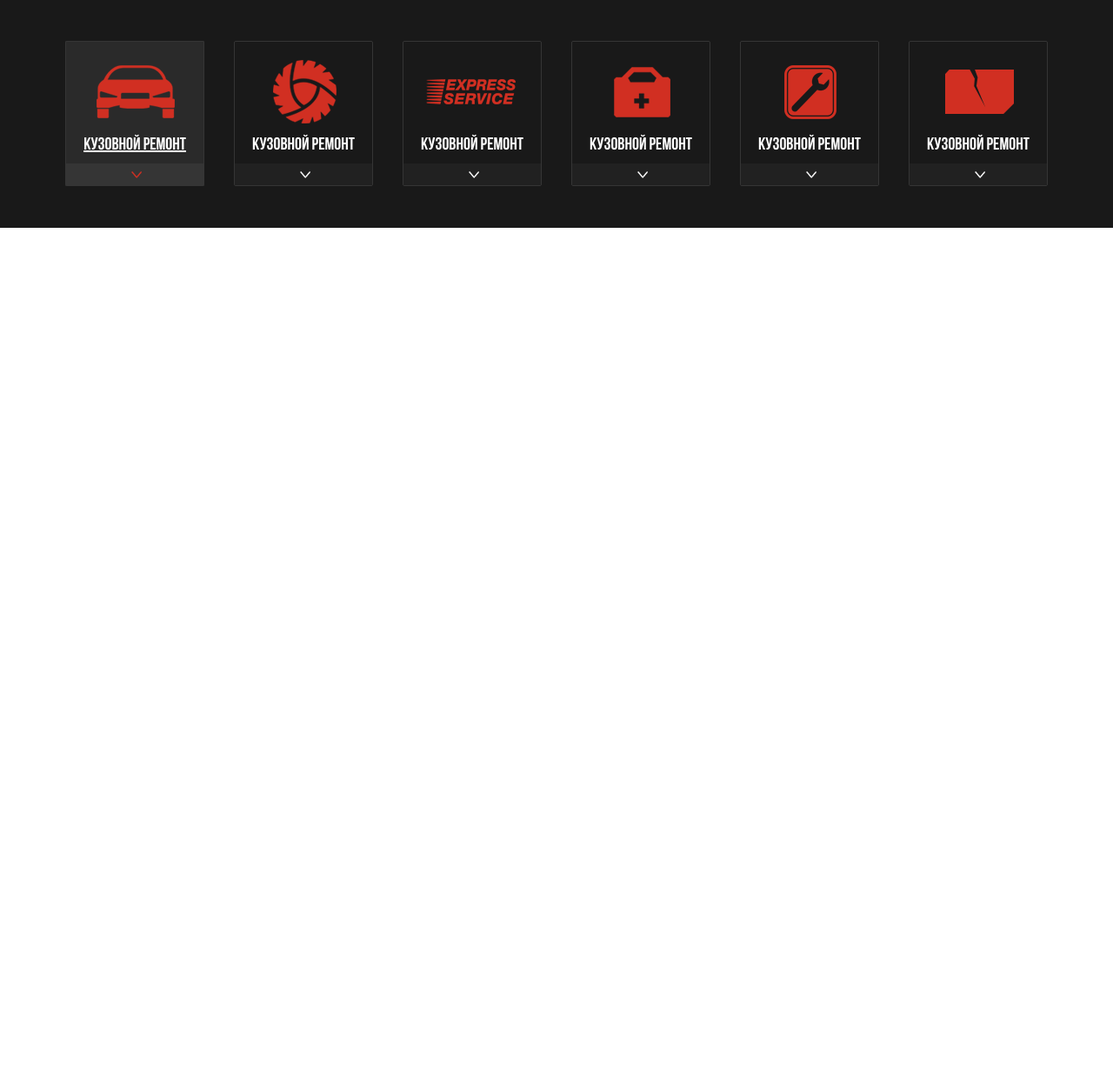
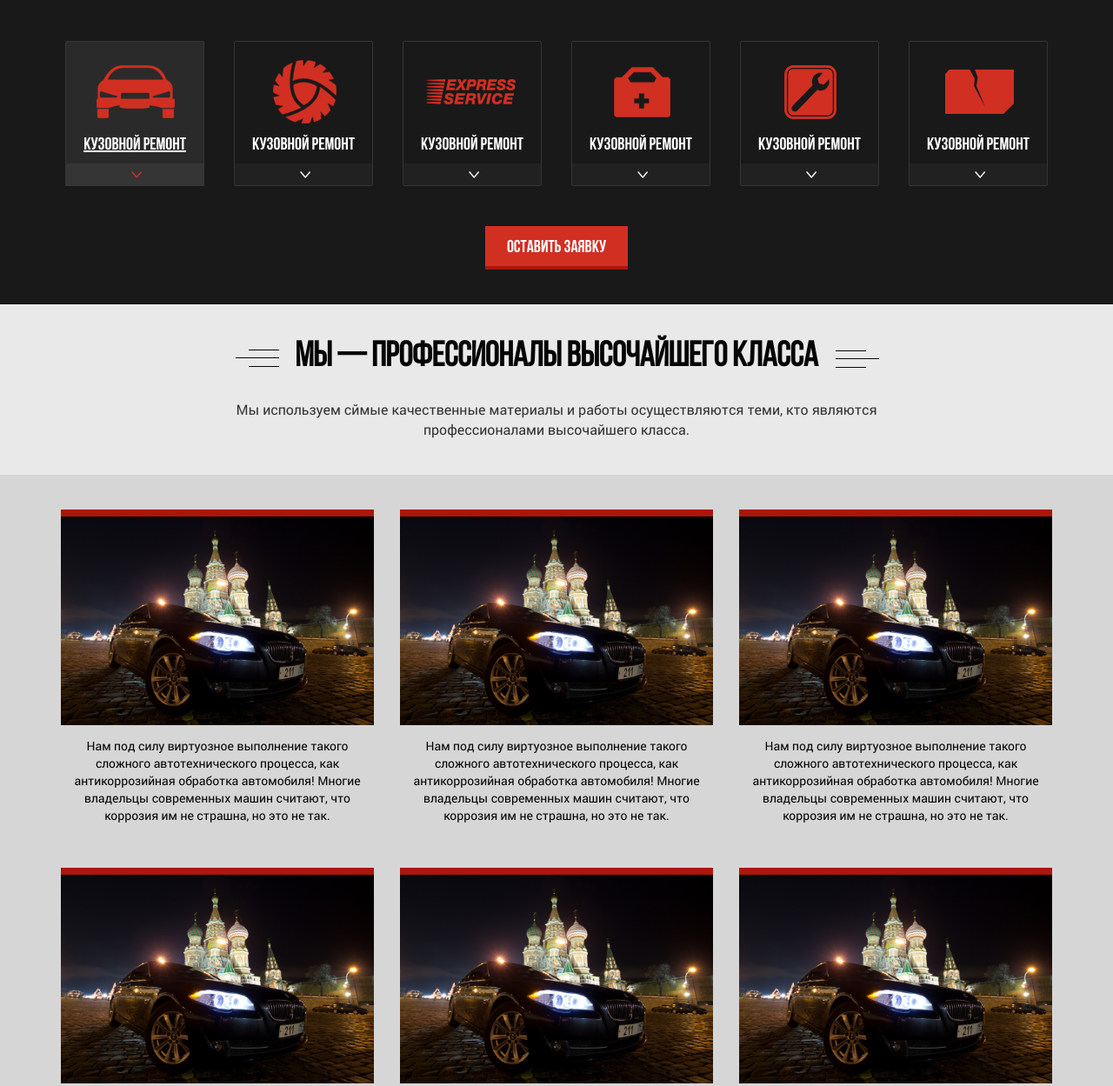
Before and after one commit to mast777/lessonsFrontend, a plain HTML site: page index.html in a window 1280 px wide. Shown: the part 819-2068 px from the top of the page at 87% size. Before the commit the page ends 1081 px from the top, so only its background shows below. Drawn offline with Linux system fonts and the light colour scheme.

Commit message:
Update lesson

```diff
--- a/css/main.css
+++ b/css/main.css
@@ -143,7 +143,9 @@ header h1 {
 	line-height: 50px;
 	padding: 0 25px;
 	font-size: 20px;
+	font-family: "BebasBold";
 	border-bottom: 4px solid #AC160A;
+	color: #fff;
 }
 .button:hover {
 	background-color: #e64437;
@@ -247,10 +249,11 @@ header .button {
 
 .main_cats {
 	background-color: #191919;
-	padding: 20px 0 32px;
+	padding: 20px 0 40px;
 }
 
-.main_cats h2 {
+.main_cats h2,
+.art_header {
 	text-transform: uppercase;
 	color: #c9c9c9;
 	font-family: "BebasRegular";
@@ -265,7 +268,8 @@ header .button {
 	color: #d12f22;
 }
 
-section h2 {
+section h2,
+article h2 {
 	position: relative;
 }
 .s_black h2::before {
@@ -398,3 +402,56 @@ section h2 {
 	margin: 17px 72px;
 	display: none;
 }
+
+.mc_button_w {
+	text-align: center;
+	margin-top: 30px;
+}
+
+article.content {
+	background-color: #E9E9E9;
+}
+article .art_header::before {
+	content: "";
+	position: absolute;
+	width: 50px;
+	height: 20px;
+	background-image: url(../img/art_header_img.png);
+	top: 19px;
+	margin-left: -68px;
+}
+article .art_header::after {
+	content: "";
+	position: absolute;
+	width: 50px;
+	height: 20px;
+	background-image: url(../img/art_header_img.png);
+	background-position: -50px 0;
+	top: 20px;
+	margin-left: 20px;
+}
+article .art_header {
+	color: #050505;
+	margin-bottom: 20px;
+}
+p.h_descr {
+	max-width: 790px;
+	text-align: center;
+	margin: 0 auto;
+}
+.home_items {
+	background-color: #D6D6D6;
+	padding: 40px 0;
+	margin-top: 40px;
+}
+
+.hi_item {
+	color: #050505;
+	text-align: center;
+	font-size: 14px;
+	margin-bottom: 50px;
+}
+.hi_item img {
+	max-width: 100%;
+	border-top: 8px solid #AC160A;
+}
--- a/index.html
+++ b/index.html
@@ -101,7 +101,7 @@
 					<h2>Услуги мастерской <strong>Авто</strong><span>Холл</span></h2>
 				</div>
 			</div>
-			<div class="row">
+			<div class="row"><!-- Навигацыя категорий с всплывающеми ссылками START -->
 				<div class="col-md-12">
 					<ul class="mc_wrap">
 						<li class="mc_item_wrap active">
@@ -237,11 +237,71 @@
 							</ul>
 						</li>
 					</ul>
-				</div> <!-- Навигацыя категорий с всплывающеми ссылками START -->
+				</div>
 			</div><!-- Навигацыя категорий с всплывающеми ссылками END -->
-
+			<div class="row"><!-- Кнопка заявки Start------------ -->
+				<div class="container">
+					<div class="col-md-12">
+						<div class="mc_button_w">
+							<a href="#callback" class="button fancybox">Оставить заявку</a>
+						</div>
+					</div>
+				</div>
+			</div><!-- Кнопка заявки End------------ -->
 		</div>
 	</section>
+	<article class="content">
+	<div class="container">
+		<div class="row">
+			<div class="col-md-12">
+				<h2 class="art_header">Мы — профессионалы высочайшего класса</h2>
+				<p class="h_descr">Мы используем сймые качественные материалы и работы осуществляются теми, кто являются профессионалами высочайшего класса.</p>
+			</div>
+		</div>
+	</div>
+	<section class="home_items">
+		<div class="container">
+			<div class="row">
+				<div class="col-md-4">
+					<div class="hi_item">
+						<a href="img/_ex_1.jpg" class="fancybox" data-fancybox-group="group"><img src="img/_ex_1.jpg" alt="alt"></a>
+						<p>Нам под силу виртуозное выполнение такого сложного автотехнического процесса, как антикоррозийная обработка автомобиля! Многие владельцы современных машин считают, что коррозия им не страшна, но это не так.</p>
+					</div>
+				</div>
+				<div class="col-md-4">
+					<div class="hi_item">
+						<a href="img/_ex_1.jpg" class="fancybox" data-fancybox-group="group"><img src="img/_ex_1.jpg" alt="alt"></a>
+						<p>Нам под силу виртуозное выполнение такого сложного автотехнического процесса, как антикоррозийная обработка автомобиля! Многие владельцы современных машин считают, что коррозия им не страшна, но это не так.</p>
+					</div>
+				</div>
+				<div class="col-md-4">
+					<div class="hi_item">
+						<a href="img/_ex_1.jpg" class="fancybox" data-fancybox-group="group"><img src="img/_ex_1.jpg" alt="alt"></a>
+						<p>Нам под силу виртуозное выполнение такого сложного автотехнического процесса, как антикоррозийная обработка автомобиля! Многие владельцы современных машин считают, что коррозия им не страшна, но это не так. </p>
+					</div>
+				</div>
+				<div class="col-md-4">
+					<div class="hi_item">
+						<a href="img/_ex_1.jpg" class="fancybox" data-fancybox-group="group"><img src="img/_ex_1.jpg" alt="alt"></a>
+						<p>Нам под силу виртуозное выполнение такого сложного автотехнического процесса, как антикоррозийная обработка автомобиля! Многие владельцы современных машин считают, что коррозия им не страшна, но это не так.</p>
+					</div>
+				</div>
+				<div class="col-md-4">
+					<div class="hi_item">
+						<a href="img/_ex_1.jpg" class="fancybox" data-fancybox-group="group"><img src="img/_ex_1.jpg" alt="alt"></a>
+						<p>Нам под силу виртуозное выполнение такого сложного автотехнического процесса, как антикоррозийная обработка автомобиля! Многие владельцы современных машин считают, что коррозия им не страшна, но это не так.</p>
+					</div>
+				</div>
+				<div class="col-md-4">
+					<div class="hi_item">
+						<a href="img/_ex_1.jpg" class="fancybox" data-fancybox-group="group"><img src="img/_ex_1.jpg" alt="alt"></a>
+						<p>Нам под силу виртуозное выполнение такого сложного автотехнического процесса, как антикоррозийная обработка автомобиля! Многие владельцы современных машин считают, что коррозия им не страшна, но это не так.</p>
+					</div>
+				</div>
+			</div>
+		</div>
+	</section>
+	</article>
 	<div class="hidden"></div>
 	<!-- Mandatory for Responsive Bootstrap Toolkit to operate -->
 	<div class="device-xs visible-xs"></div>
--- a/js/common.js
+++ b/js/common.js
@@ -3,12 +3,21 @@ $(document).ready(function() {
 	$(".mc_item_wrap ul").each(function(){
 		$(this).after('<div class="mc_item_wrap_af"></div>');
 	});
+
+
 	$(".mc_toggle").click(function(){
-		$("body .mc_wrap .mc_item_wrap > ul, .mc_item_wrap_af").hide();
-		$(".mc_item_wrap").removeClass("active");
-		$(this).parent().parent().addClass("active");
-		$(this).parent().parent().children("ul").show();
-		$(this).parent().parent().children(".mc_item_wrap_af").show(0);
+
+		if ($(this).parent().parent().children("ul").is(":visible")) {
+			$(this).parent().parent().children("ul").slideUp();
+			$(this).parent().parent().children(".mc_item_wrap_af").hide();
+		} else {
+			$("body .mc_wrap .mc_item_wrap > ul, .mc_item_wrap_af").hide();
+			$(".mc_item_wrap").removeClass("active");
+			$(this).parent().parent().addClass("active");
+			$(this).parent().parent().children("ul").slideDown();
+			$(this).parent().parent().children(".mc_item_wrap_af").show();
+		}
+
 	});
 
 
@@ -30,7 +39,7 @@ $(document).ready(function() {
 	//equalheight - одинаковая высота колонок
 	//Пример списка элементов:
 	//var eqElement = ".cat_container > div, .home_news > div"
-	var eqElement = ".element"
+	var eqElement = ".hi_item"
 	$(window).load(function(){equalheight(eqElement);}).resize(function(){equalheight(eqElement);});
 
 	//Masked Input Plugin
```
Also changed, not shown: img/_ex_1.jpg (added), img/art_header_img.png (added).
